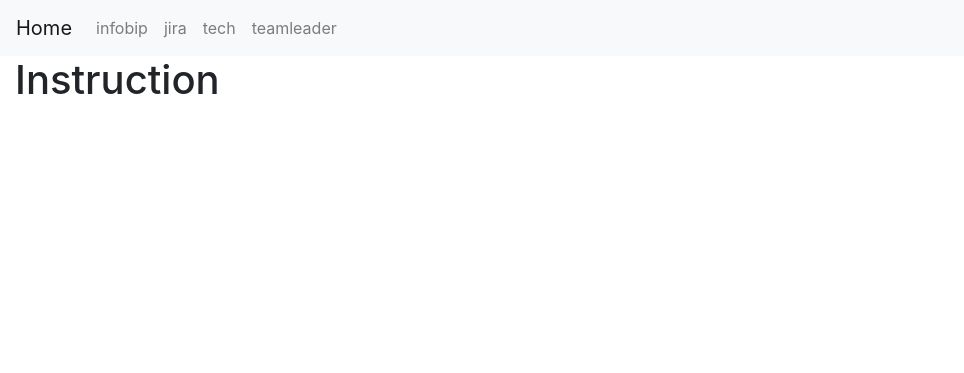
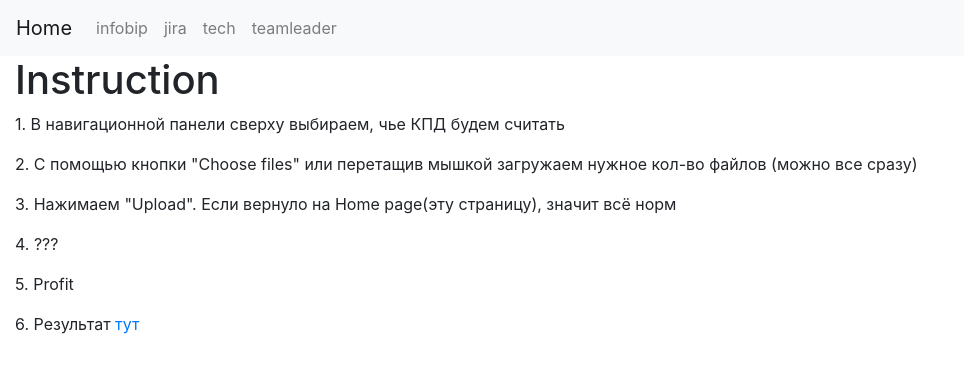
Before and after one commit to aspidcoral/efficiency_counter, a Flask app: page / in a window 1280 px wide. Shown: the top 373 px of the page, without its empty margins (0-964 px from the left). Run offline with Flask 3, Linux system fonts and the light colour scheme.

Commit message:
add instruction

```diff
--- a/templates/home.html
+++ b/templates/home.html
@@ -2,4 +2,10 @@
 {% block title %}Home Page{% endblock%}
 {% block content %}
 <h1>Instruction</h1>
+<p>1. В навигационной панели сверху выбираем, чье КПД будем считать</p>
+<p>2. С помощью кнопки "Choose files" или перетащив мышкой загружаем нужное кол-во файлов (можно все сразу)</p>
+<p>3. Нажимаем "Upload". Если вернуло на Home page(эту страницу), значит всё норм</p>
+<p>4. ???</p>
+<p>5. Profit</p>
+<p>6. Результат <a href="https://docs.google.com/spreadsheets/d/1_Pby1bSPXGnih5K7d0iTYdbyE_HZPLv2t3oW1RooYiw/edit?gid=23367678#gid=23367678">тут</a></p>
 {% endblock %}
```
